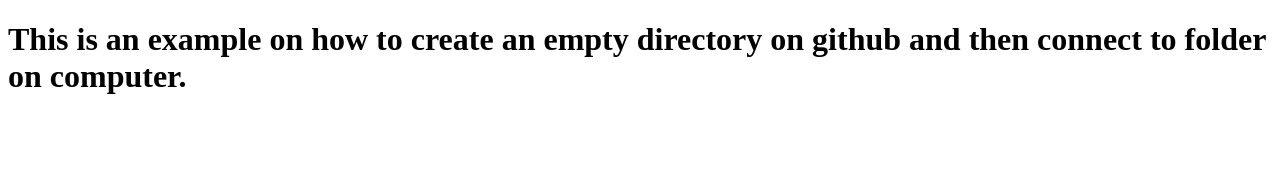
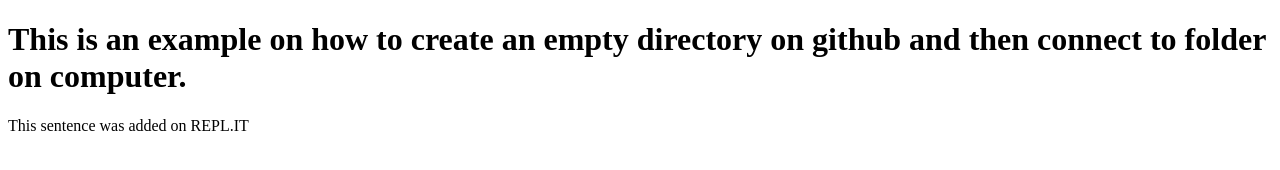
Before and after one commit to kealiiballao/new-repository, a plain HTML site: page index.html in a window 1280 px wide. Drawn offline with Linux system fonts and the light colour scheme.

Commit message:
added sentence

```diff
--- a/index.html
+++ b/index.html
@@ -7,5 +7,6 @@
 </head>
 <body>
     <h1>This is an example on how to create an empty directory on github and then connect to folder on computer.</h1>
+    <p>This sentence was added on REPL.IT</p>
 </body>
 </html>
```
Also changed, not shown: 1 other file.
